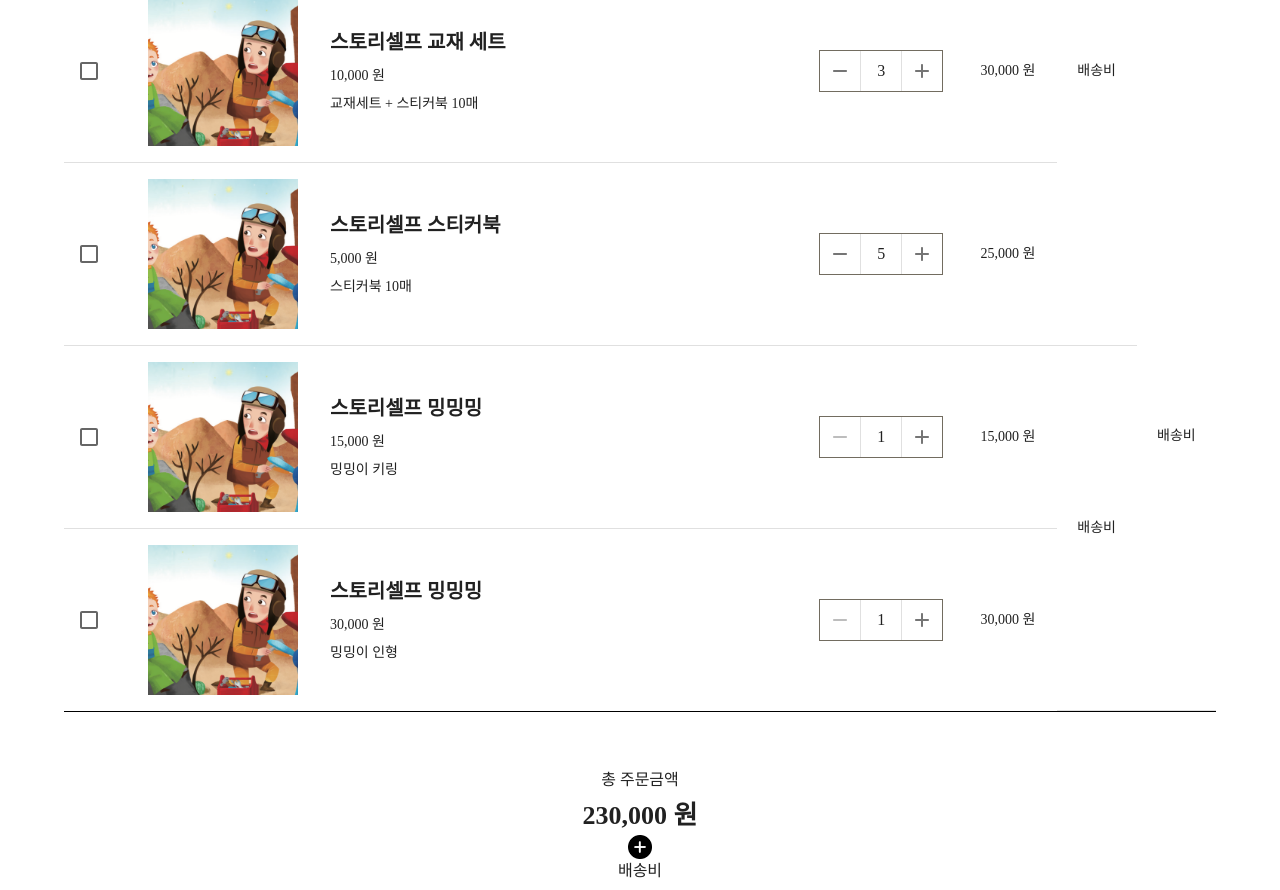
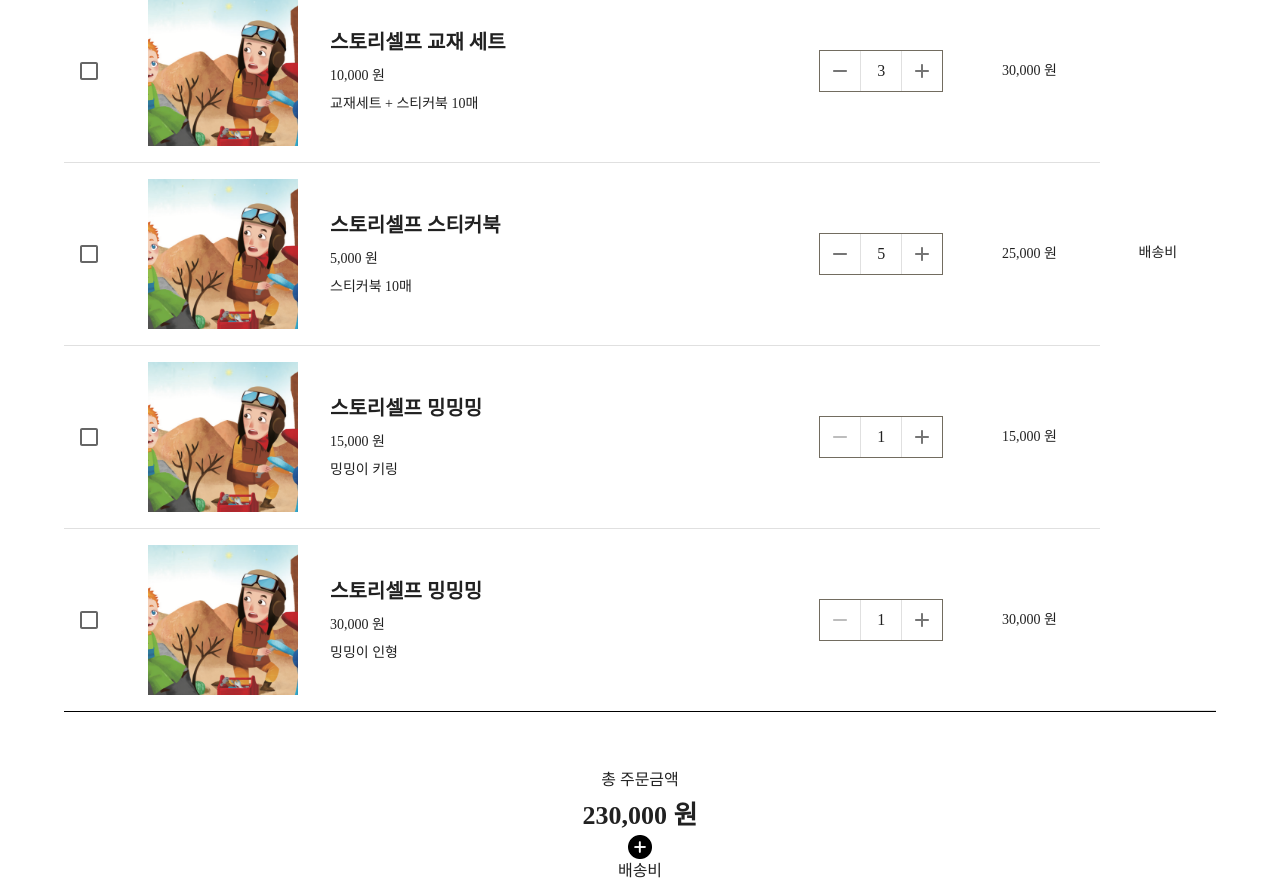
Before and after one commit to kkevi/dotdanji-shop, a Next.js app: page /cart in a window 1280 px wide. Shown: the part 653-1543 px from the top of the page. Built offline with nearby package versions, Linux system fonts and the light colour scheme; a web font is replaced by a local one.

Commit message:
배송비 rowSpan 수정

```diff
--- a/src/Cart/cart-section1/CartList.tsx
+++ b/src/Cart/cart-section1/CartList.tsx
@@ -15,8 +15,6 @@
 
 export default function CartList(props: CartListProps) {
     const {idx, name, src, count, price, option} = props
-
-    console.log("working in here?", option)
 
     return (
         <>
--- a/src/Cart/cart-section1/CartSection1.tsx
+++ b/src/Cart/cart-section1/CartSection1.tsx
@@ -30,6 +30,26 @@
 
     const tableTitle = ["제품정보", "수량", "주문금액", "배송비"]
     const [cartItemData, setCartItemData] = useState<CartItemProps[]>(CART_ITEMS_DATA)
+
+    const _length = () => {
+        const lengthMeasure = () => {
+            const measure = cartItemData.map((itm, idx) => {
+                return itm.options.length
+            })
+
+            return measure
+        }
+        const _lengthMeasure = lengthMeasure()
+
+        let sum = 0
+        _lengthMeasure.forEach(itm => {
+            sum += itm
+        })
+
+        return sum
+    }
+
+    const length = _length()
 
     return (
         <>
@@ -77,8 +97,8 @@
                                         price={price}
                                         option={option}
                                     />
-                                    {idx === 0 && (
-                                        <TableCell rowSpan={cartItemData.length} align="center">
+                                    {idx === 0 && _idx === 0 && (
+                                        <TableCell rowSpan={length + 1} align="center">
                                             배송비
                                         </TableCell>
                                     )}
```
